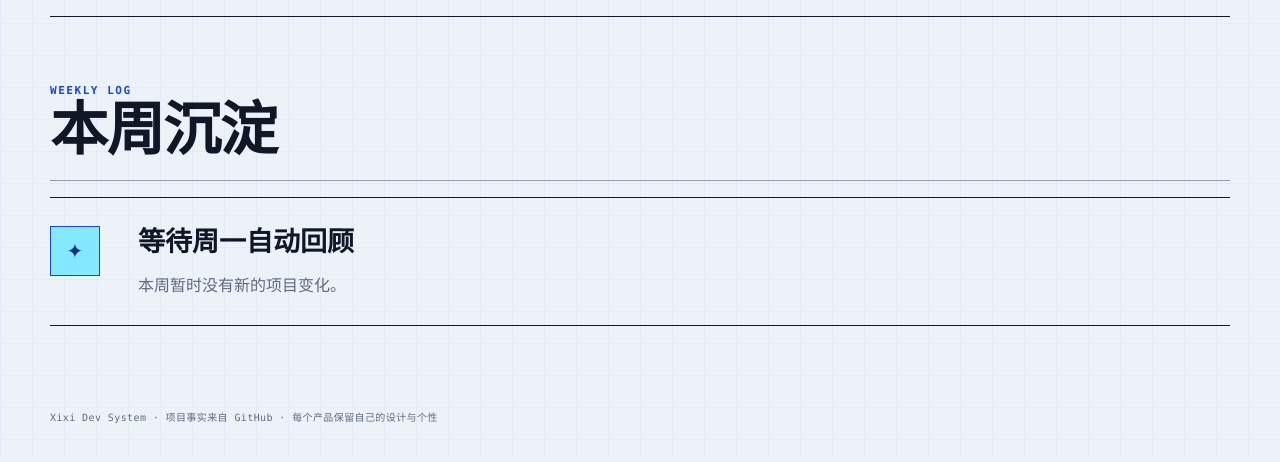
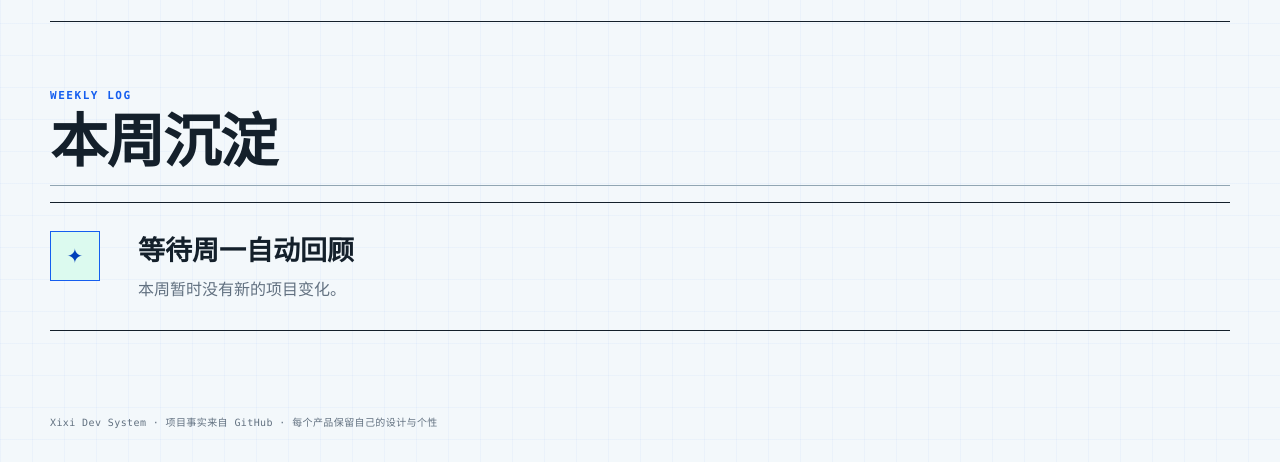
Before and after one commit to xixinikl/quality-hub, a plain HTML site: page index.html in a window 1280 px wide. Shown: the part 809-1271 px from the top of the page. Drawn offline with Linux system fonts and the light colour scheme; no server answers.

Commit message:
style: align dashboard with a fresh Swiss system (#4)
Co-authored-by: xixi <nikl31@outlook.com>

```diff
--- a/styles.css
+++ b/styles.css
@@ -6,25 +6,27 @@
 
 :root {
   color-scheme: light;
-  --canvas: #edf2f8;
-  --paper: #f9fbfe;
-  --ink: #101828;
-  --muted: #5f6b7d;
-  --line: #c8d2df;
-  --line-strong: #8f9caf;
-  --blue: #1748d1;
-  --blue-dark: #0c2d84;
-  --cyan: #84e9ff;
-  --signal: #ff6b35;
-  --good: #087f5b;
-  --good-soft: #d9f5e9;
-  --attention: #c4450a;
-  --attention-soft: #fff0e8;
-  --danger: #c92a2a;
-  --danger-soft: #ffe3e3;
+  --canvas: #f3f8fb;
+  --paper: #ffffff;
+  --ink: #14202b;
+  --muted: #627180;
+  --line: #d5e1e8;
+  --line-strong: #91a6b3;
+  --blue: #155eef;
+  --blue-dark: #003fba;
+  --cyan: #b9f4ff;
+  --mint: #38d6a4;
+  --mint-soft: #dcfaef;
+  --signal: #ff6b6b;
+  --good: #087f65;
+  --good-soft: #dcfaef;
+  --attention: #c53b4c;
+  --attention-soft: #fff0f2;
+  --danger: #b42335;
+  --danger-soft: #ffe5e9;
   --mono: "SFMono-Regular", Consolas, "Liberation Mono", monospace;
-  --display: "Barlow Condensed Local", "Arial Narrow", sans-serif;
-  --body: "Avenir Next", Avenir, "Segoe UI", sans-serif;
+  --display: "Helvetica Neue", "Arial Narrow", sans-serif;
+  --body: "Helvetica Neue", Helvetica, Arial, sans-serif;
 }
 
 * { box-sizing: border-box; }
@@ -34,8 +36,8 @@
   min-width: 320px;
   background-color: var(--canvas);
   background-image:
-    linear-gradient(rgba(23, 72, 209, 0.045) 1px, transparent 1px),
-    linear-gradient(90deg, rgba(23, 72, 209, 0.045) 1px, transparent 1px);
+    linear-gradient(rgba(21, 94, 239, 0.035) 1px, transparent 1px),
+    linear-gradient(90deg, rgba(21, 94, 239, 0.035) 1px, transparent 1px);
   background-size: 32px 32px;
   color: var(--ink);
   font-family: var(--body);
@@ -104,7 +106,7 @@
   grid-template-columns: 228px minmax(0, 1fr);
   border: 1px solid var(--ink);
   background: var(--paper);
-  box-shadow: 12px 12px 0 rgba(16, 24, 40, 0.1);
+  box-shadow: 12px 12px 0 rgba(21, 94, 239, 0.08);
 }
 
 .now-rail {
@@ -126,7 +128,7 @@
   height: 190px;
   right: -94px;
   bottom: -95px;
-  border: 34px solid var(--cyan);
+  border: 34px solid var(--mint);
   border-radius: 50%;
   opacity: 0.9;
 }
@@ -148,10 +150,10 @@
   z-index: 1;
 }
 
-.attention.has-attention .now-rail { background: var(--attention); }
-.attention.has-danger .now-rail { background: var(--danger); }
-.attention.all-good .now-rail { background: var(--good); }
-.attention.neutral .now-rail { background: #596579; }
+.attention.has-attention { border-top: 6px solid var(--signal); }
+.attention.has-danger { border-top: 6px solid var(--danger); }
+.attention.all-good { border-top: 6px solid var(--mint); }
+.attention.neutral { border-top: 6px solid var(--line-strong); }
 
 .attention-body {
   padding: clamp(32px, 6vw, 72px);
@@ -215,7 +217,7 @@
   text-transform: uppercase;
   transition: background 140ms ease, color 140ms ease, transform 140ms ease;
 }
-.hero-button:hover, .primary-button:hover { background: var(--cyan); color: var(--ink); transform: translate(-2px, -2px); }
+.hero-button:hover, .primary-button:hover { background: var(--mint); color: var(--ink); transform: translate(-2px, -2px); }
 
 .section { margin-top: 66px; }
 .section-heading {
@@ -253,7 +255,7 @@
 
 .project-actions { display: grid; justify-items: stretch; gap: 10px; }
 .primary-button { min-height: 46px; }
-.primary-button.tone-attention { background: var(--attention); }
+.primary-button.tone-attention { background: var(--blue); }
 .primary-button.tone-danger { background: var(--danger); }
 .primary-button.tone-muted { background: #596579; }
 .text-link { color: var(--muted); font-family: var(--mono); font-size: 11px; text-align: right; text-underline-offset: 4px; }
@@ -267,7 +269,7 @@
   border-top: 1px solid var(--ink);
   border-bottom: 1px solid var(--ink);
 }
-.growth-icon { display: grid; width: 50px; height: 50px; place-items: center; border: 1px solid var(--blue); background: var(--cyan); color: var(--blue-dark); font-size: 20px; }
+.growth-icon { display: grid; width: 50px; height: 50px; place-items: center; border: 1px solid var(--blue); background: var(--mint-soft); color: var(--blue-dark); font-size: 20px; }
 .growth-card h3 { margin-bottom: 7px; font-family: var(--display); font-size: 27px; font-weight: 600; }
 .growth-card p, .growth-card ul { max-width: 760px; margin-bottom: 0; color: var(--muted); }
 .growth-card ul { padding-left: 20px; }
@@ -277,7 +279,7 @@
 footer { width: min(1180px, calc(100% - 48px)); margin: 0 auto 32px; color: var(--muted); font-family: var(--mono); font-size: 10px; letter-spacing: 0.04em; }
 footer p { margin-bottom: 0; }
 
-:focus-visible { outline: 3px solid var(--cyan); outline-offset: 3px; }
+:focus-visible { outline: 3px solid var(--mint); outline-offset: 3px; }
 
 @media (max-width: 820px) {
   .topbar, main, footer { width: min(100% - 28px, 1180px); }
```
